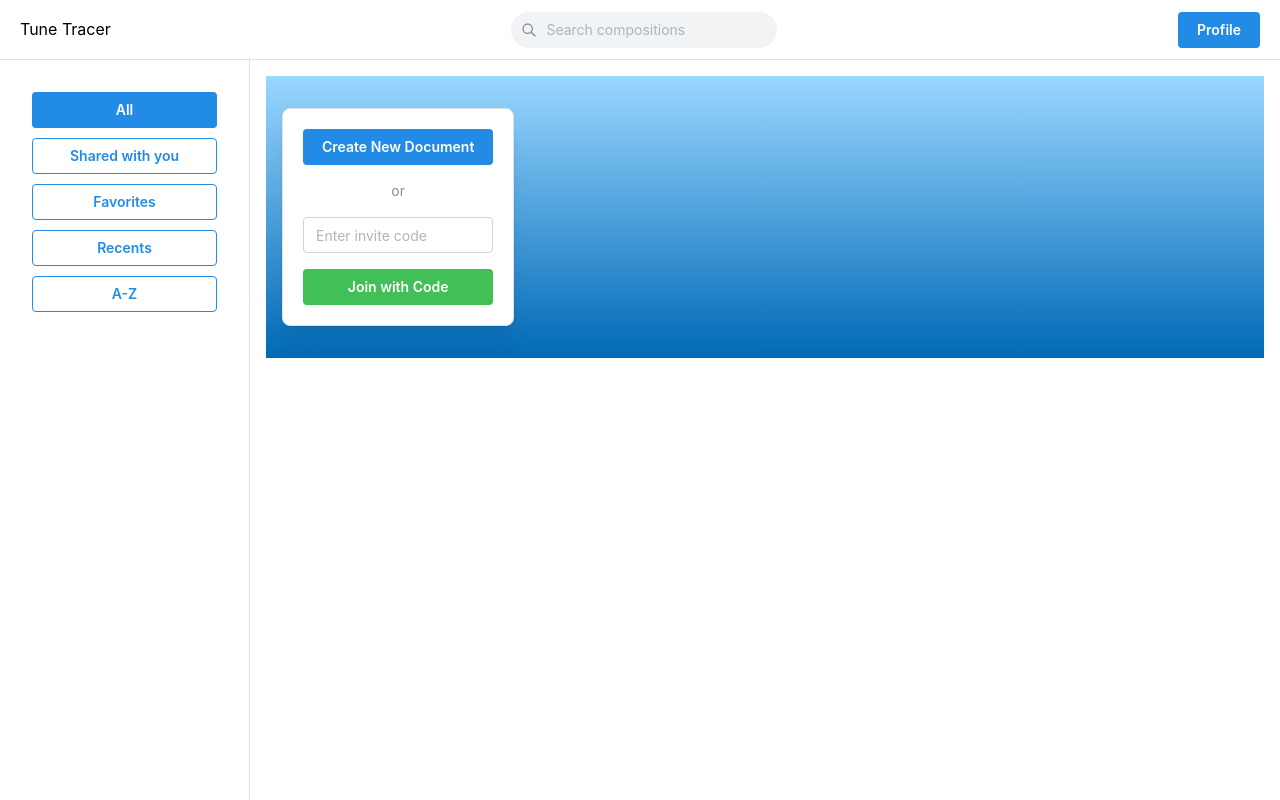
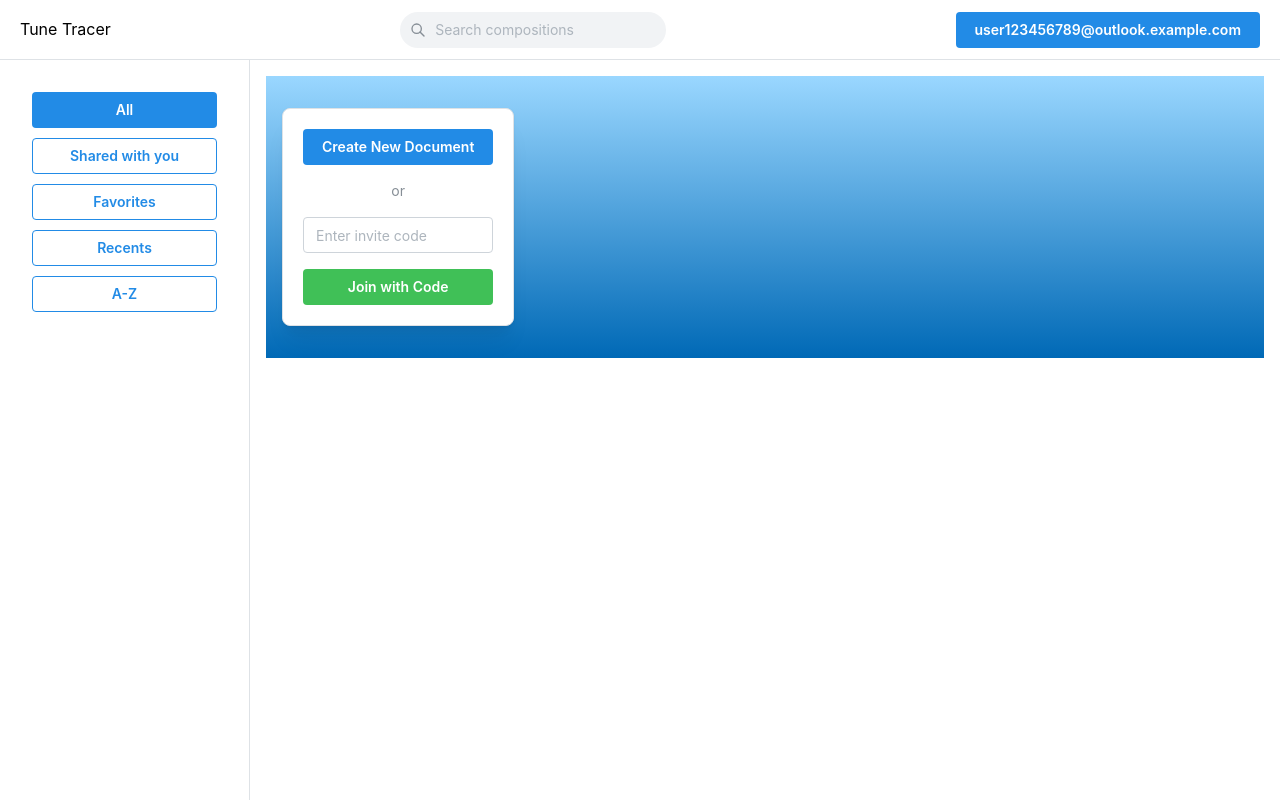
Before and after one commit to Silver-Sword/Tune-Tracer, a Next.js app in the folder frontend/: page /storage in a window 1280 px wide. Built offline with nearby package versions, Linux system fonts and the light colour scheme.

Commit message:
Allow user to flow to official tool
- Some elements were changed specifically for demo-ing

```diff
--- a/frontend/src/app/storage/page.tsx
+++ b/frontend/src/app/storage/page.tsx
@@ -116,7 +116,8 @@ const CreateCard: React.FC = () => {
       style={{ maxWidth: 400, margin: "0 auto" }}
     >
       <Stack>
-        <Button fullWidth onClick={handleCreateDocument}>
+        {/* THE HREF IS TEMPORARY FOR DEMO */}
+        <Button component='a' href='/composition_tool' fullWidth onClick={handleCreateDocument}>
           Create New Document
         </Button>
 
@@ -171,8 +172,9 @@ export default function Storage() {
           <Group justify="space-between" px="lg">
             <Text>Tune Tracer</Text>
             <SearchBar />
+            {/* THIS IS A PLACEHOLDER FOR DEMO AND WILL BE POPULATED WITH USER EMAIL */}
             <Button component="a" href="/login">
-              Profile
+              user123456789@outlook.example.com
             </Button>
           </Group>
         </AppShell.Header>
```
Also changed, not shown: frontend/package.json (+7 -5 lines).
